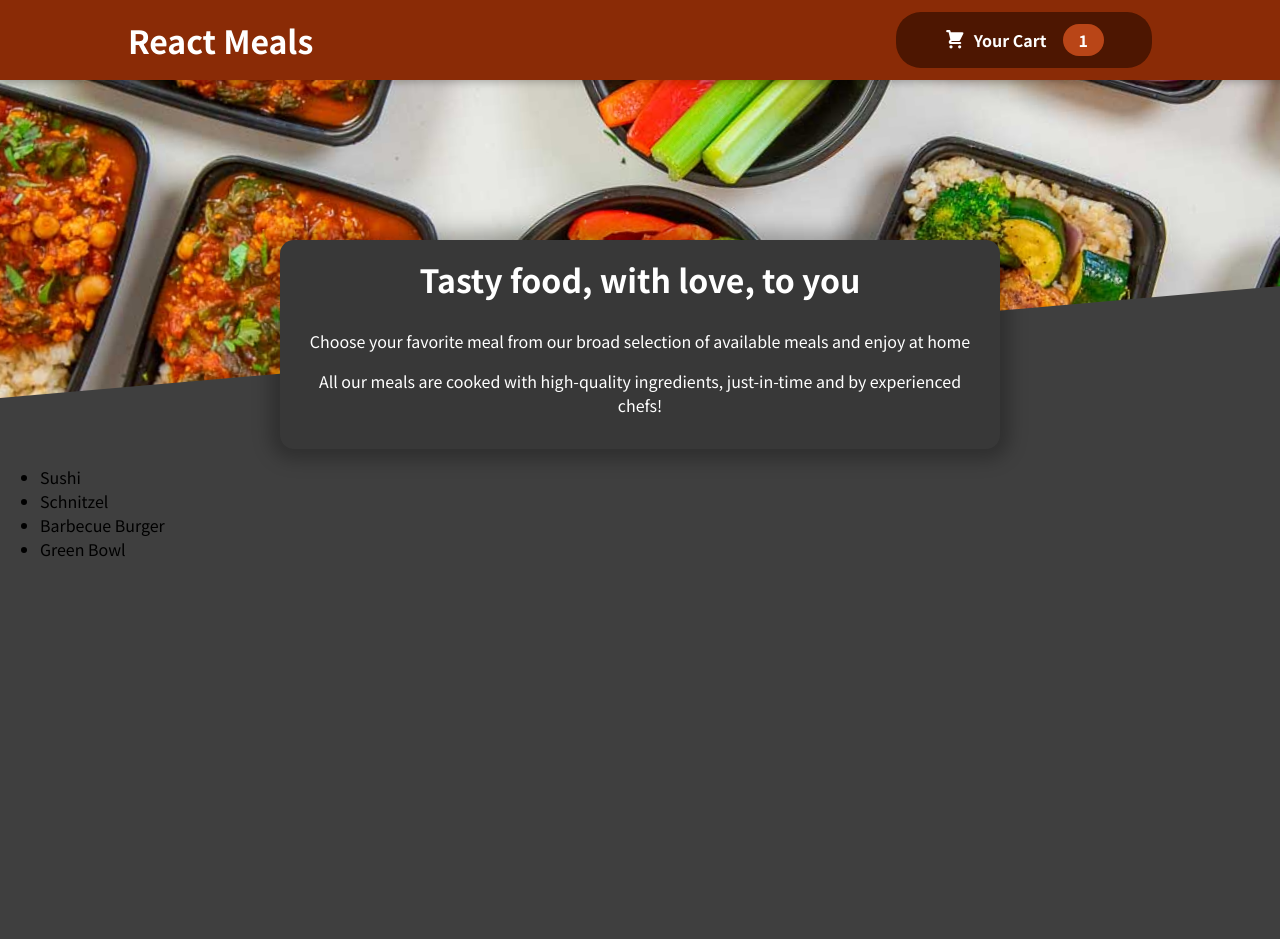
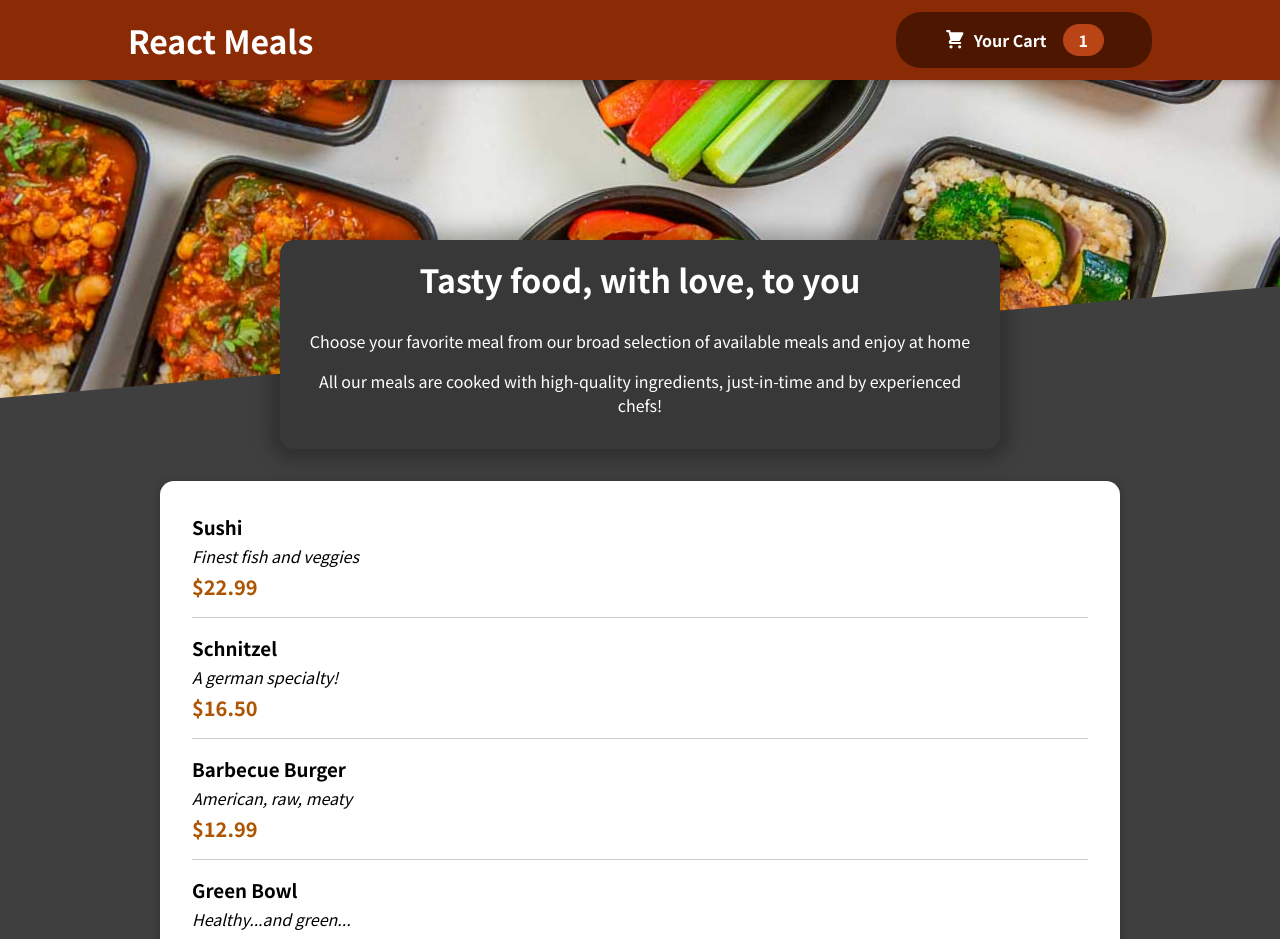
Before and after one commit to MuniBarbieri/react-food-order-app, a JavaScript app: page / in a window 1280 px wide. Shown: the top 939 px of the page. Before the commit the page ends 800 px from the top, so only its background shows below. Built offline with nearby package versions, Linux system fonts and the light colour scheme.

Commit message:
Card component created MealItem component created

```diff
--- a/src/components/Meals/AvailableMeals.js
+++ b/src/components/Meals/AvailableMeals.js
@@ -1,4 +1,6 @@
-import classes from "./MealsSummary.module.css"
+import classes from "./AvailableMeals.module.css"
+import Card from "../UI/Card"
+import MealItem from "./MealItem/MealItem"
 
 const DUMMY_MEALS = [
   {
@@ -29,12 +31,21 @@
 
 const AvailableMeals = () => {
 
-  const mealList = DUMMY_MEALS.map(meal => <li>{ meal.name}</li>)
+  const mealList = DUMMY_MEALS.map(meal => <MealItem
+    key={meal.id}
+    name={meal.name}
+    description={meal.description}
+    price={meal.price} />
+  )
 
   return (
-    <ul className={classes.meals}>
-      {mealList}
-    </ul>
+    <section className={classes.meals}>
+      <Card>
+        <ul>
+        {mealList}
+        </ul>
+      </Card>
+    </section>
   )
 }
 
--- /dev/null
+++ b/src/components/Meals/MealItem/MealItem.js
@@ -0,0 +1,18 @@
+import classes from "./MealItem.module.css"
+
+const MealItem = props => {
+
+  const price = `$${props.price.toFixed(2)}`
+
+  return <li className={ classes.meal}>
+    <div> <h3>{props.name}</h3>
+      <div className={ classes.description}>{props.description}</div>
+      <div className={ classes.price}>{price}</div>
+    </div>
+    <div>
+
+    </div>
+  </li>
+}
+
+export default MealItem
--- /dev/null
+++ b/src/components/Meals/MealItem/MealItem.module.css
@@ -0,0 +1,22 @@
+.meal {
+  display: flex;
+  justify-content: space-between;
+  margin: 1rem;
+  padding-bottom: 1rem;
+  border-bottom: 1px solid #ccc;
+}
+
+.meal h3 {
+  margin: 0 0 0.25rem 0;
+}
+
+.description {
+  font-style: italic;
+}
+
+.price {
+  margin-top: 0.25rem;
+  font-weight: bold;
+  color: #ad5502;
+  font-size: 1.25rem;
+}
--- /dev/null
+++ b/src/components/UI/Card.js
@@ -0,0 +1,9 @@
+import classses from "./Card.module.css"
+
+export const Card = props => {
+  return (
+    <div className={classses.card}>{ props.children}</div>
+  )
+};
+
+export default Card
--- /dev/null
+++ b/src/components/UI/Card.module.css
@@ -0,0 +1,6 @@
+.card {
+  padding: 1rem;
+  box-shadow: 0 2px 8px rgba(0, 0, 0, 0.25);
+  border-radius: 14px;
+  background-color: white;
+}
```
Also changed, not shown: src/components/Meals/MealItem/MealItemForm.js (added), 1 other file (tests, documents, lock files or other folders).
